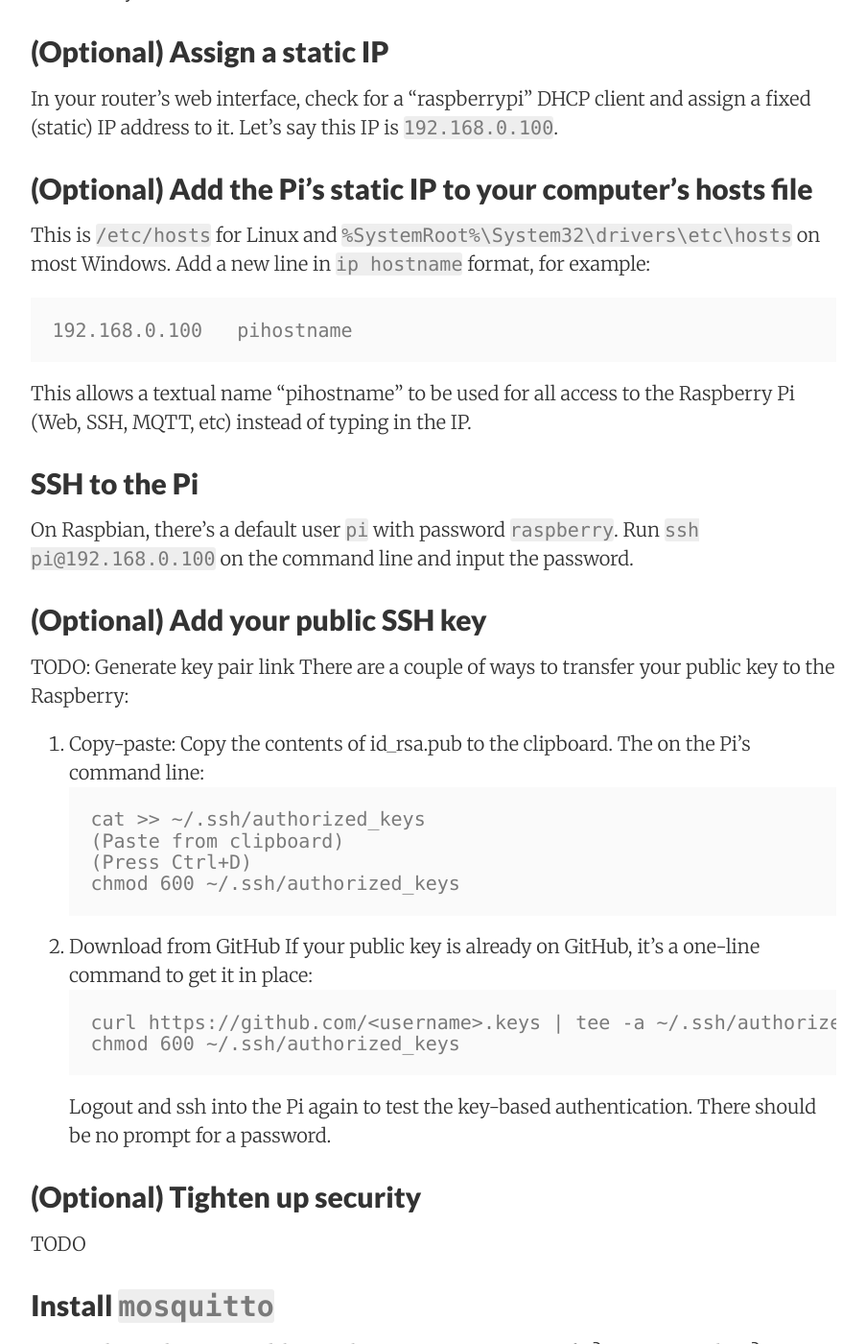
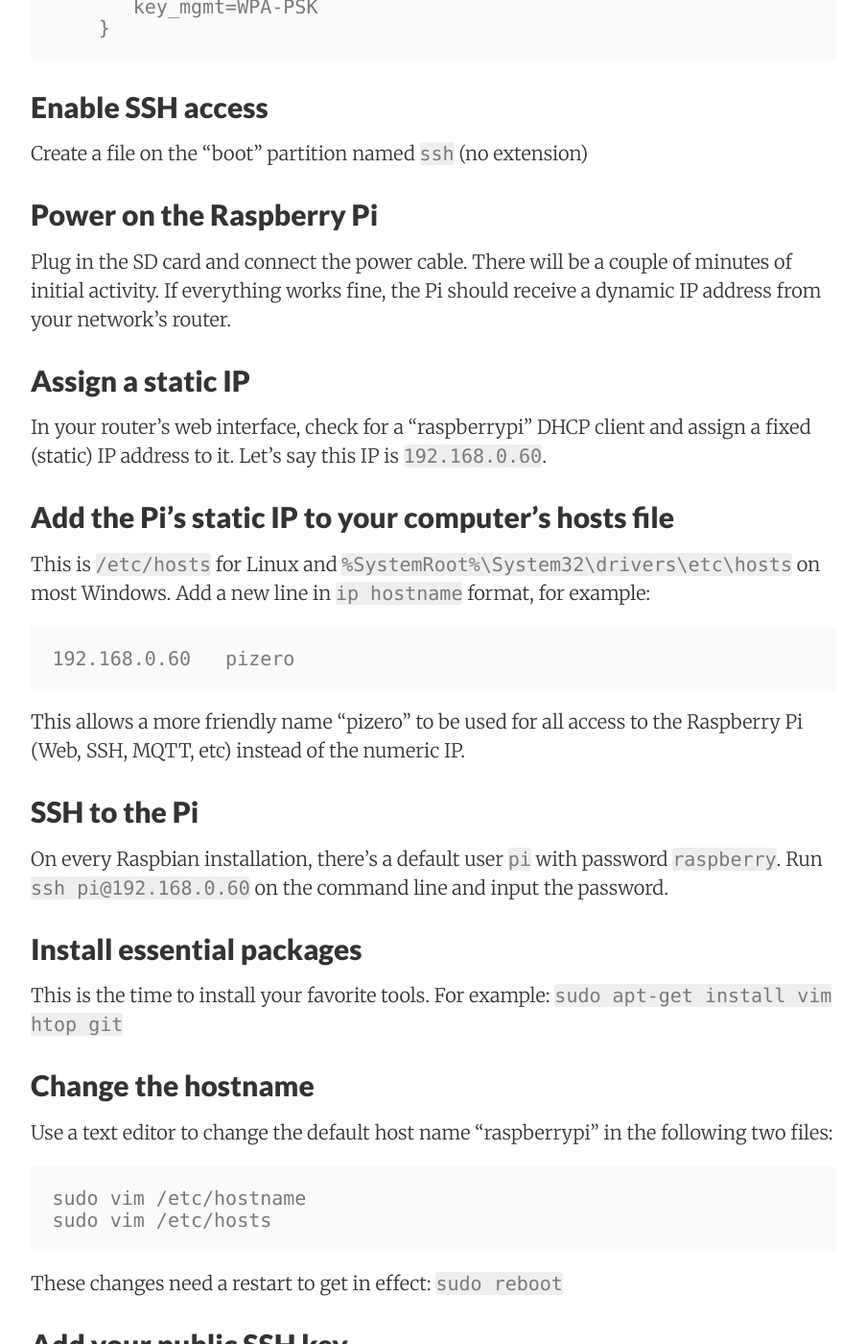
Before and after one commit to lowvoltage/lowvoltage.github.io, a Jekyll site: the page built from _posts/2017-07-11-Raspberry-Pi-MQTT-Server.md, in a window 1280 px wide and 1400 px high, scrolled down 1405 px. Shown: the whole window at 96% size, without its empty margins (188-1091 px from the left). Built offline with Jekyll 4.4.1, drawn with Linux system fonts in a browser that asks for light colours; nearby versions of some CDN libraries; our own code applies the rules of GitHub Pages for plain Markdown files; comment, search, counter and statistics services are not loaded; some of the changed text lies outside the part shown.

Commit message:
Update 2017-07-11-Raspberry-Pi-MQTT-Server.md

````diff
--- a/_posts/2017-07-11-Raspberry-Pi-MQTT-Server.md
+++ b/_posts/2017-07-11-Raspberry-Pi-MQTT-Server.md
@@ -2,15 +2,20 @@
 layout: post
 title: "Raspberry Pi as a MQTT server"
 date: 2017-07-11
-summary: "Setting up `mosquitto` on a headless Raspberry Pi Zero W"
 categories: "Raspberry Pi" MQTT
 ---
+This is a step-by-step guide on how to install Raspbian on a headless Raspberry Pi Zero W and do some basic configurations. Neither a monitor nor any USB peripherials need to be connected. Some of the steps are optional.
+
+## Required hardware
+* Raspberry Pi Zero W (Wireless)
+* Micro SD card, 4Gb or more
+* A 5V power adapter and a Micro USB cable
 
 ## Install a Raspberry Pi image
-Pick an image from https://www.raspberrypi.org/downloads/ and install it on the SD card. "Raspbian Jessie Lite" is an excellent fit for a headless installation (one with no graphical UI) and it's only 1.3Gb.
+Download the "Raspbian Jessie Lite" image from https://www.raspberrypi.org/downloads/raspbian/ and install it on a micro-SD card. This is a distribution specifically for headless installations (it comes with no graphical UI) and it's only 1.3Gb.
 
 ## Setup network config
-This has to be performed before booting up the Raspberry Pi. With the SD card still connected to your computer, create a `wpa_supplicant.conf` file on the "boot" partition and fill-in your WiFi credentials:
+With the SD card still connected to your computer, open the newly created "boot" drive / partition. Its size should be about 42Mb. Create a `wpa_supplicant.conf` file and fill-in your WiFi credentials:
 ```
 network={
        ssid="NetworkSSID"
@@ -36,41 +41,73 @@
 Create a file on the "boot" partition named `ssh` (no extension)
 
 ## Power on the Raspberry Pi
-Plug in the SD card and connect the power cable. If everything works fine, the Pi should receive a dynamic IP address from the router.
+Plug in the SD card and connect the power cable. There will be a couple of minutes of initial activity. If everything works fine, the Pi should receive a dynamic IP address from your network's router.
 
-## (Optional) Assign a static IP
-In your router's web interface, check for a "raspberrypi" DHCP client and assign a fixed (static) IP address to it. Let's say this IP is `192.168.0.100`.
+## Assign a static IP
+In your router's web interface, check for a "raspberrypi" DHCP client and assign a fixed (static) IP address to it. Let's say this IP is `192.168.0.60`.
 
-## (Optional) Add the Pi's static IP to your computer's hosts file
+## Add the Pi's static IP to your computer's hosts file
 This is `/etc/hosts` for Linux and `%SystemRoot%\System32\drivers\etc\hosts` on most Windows. Add a new line in `ip hostname` format, for example:
 ```
-192.168.0.100   pihostname
+192.168.0.60   pizero
 ```
-This allows a textual name "pihostname" to be used for all access to the Raspberry Pi (Web, SSH, MQTT, etc) instead of typing in the IP.
+This allows a more friendly name "pizero" to be used for all access to the Raspberry Pi (Web, SSH, MQTT, etc) instead of the numeric IP.
 
 ## SSH to the Pi
-On Raspbian, there's a default user `pi` with password `raspberry`. Run `ssh pi@192.168.0.100` on the command line and input the password.
+On every Raspbian installation, there's a default user `pi` with password `raspberry`. Run `ssh pi@192.168.0.60` on the command line and input the password.
 
-## (Optional) Add your public SSH key
-TODO: Generate key pair link
-There are a couple of ways to transfer your public key to the Raspberry:
-1. Copy-paste:
+## Install essential packages
+This is the time to install your favorite tools. For example:
+`sudo apt-get install vim htop git`
+
+## Change the hostname
+Use a text editor to change the default host name "raspberrypi" in the following two files:
+```
+sudo vim /etc/hostname
+sudo vim /etc/hosts
+```
+These changes need a restart to get in effect: `sudo reboot`
+
+## Add your public SSH key
+There are a couple of ways to transfer your [SSH public key](https://help.github.com/articles/generating-a-new-ssh-key-and-adding-it-to-the-ssh-agent/#generating-a-new-ssh-key) to the Raspberry:
+### 1. Copy-paste:
 Copy the contents of id_rsa.pub to the clipboard. The on the Pi's command line:
 ```
+mkdir .ssh
 cat >> ~/.ssh/authorized_keys
 (Paste from clipboard)
 (Press Ctrl+D)
-chmod 600 ~/.ssh/authorized_keys
 ```
-2. Download from GitHub
+### 2. Download from GitHub
 If your public key is already on GitHub, it's a one-line command to get it in place:
 ```
+mkdir .ssh
 curl https://github.com/<username>.keys | tee -a ~/.ssh/authorized_keys
-chmod 600 ~/.ssh/authorized_keys
 ```
+
 Logout and ssh into the Pi again to test the key-based authentication. There should be no prompt for a password.
 
-## (Optional) Tighten up security
+## Tighten up security
+Pi's default username and password are an obvious security risk and with SSH access enabled we can fully disable password-based authentication. For more details: https://www.linode.com/docs/security/securing-your-server/
+Edit `/etc/ssh/sshd_config` with the following changes:
+```
+# Authentication:
+...
+PermitRootLogin no
+```
+```
+# Change to no to disable tunnelled clear text passwords
+PasswordAuthentication no
+```
+and append a line with `AddressFamily inet` at the bottom of the file.
+
+Restart the `ssh` service with `sudo service ssh restart`
+
+(Copied and adapted from https://www.linode.com/docs/security/securing-your-server/)
+
+## Reduce power usage
+
+## Configure GIT
 TODO
 
 ## Install `mosquitto`
@@ -79,5 +116,7 @@
 TODO: Assert that the service is running.
 TODO: Test sub & pub
 
-Setup a Raspberry Pi Zero W
-https://raspberrypi.stackexchange.com/questions/62933/set-up-a-raspberry-pi-zero-w-without-monitor-or-ethernet-module
+## Links
+* https://raspberrypi.stackexchange.com/questions/62933/set-up-a-raspberry-pi-zero-w-without-monitor-or-ethernet-module
+* https://mattwilcox.net/web-development/setting-up-a-secure-home-web-server-with-raspberry-pi
+* https://www.linode.com/docs/security/securing-your-server/
````
Also changed, not shown: other parts of _posts/2017-07-11-Raspberry-Pi-MQTT-Server.md (+1 -1 lines).
